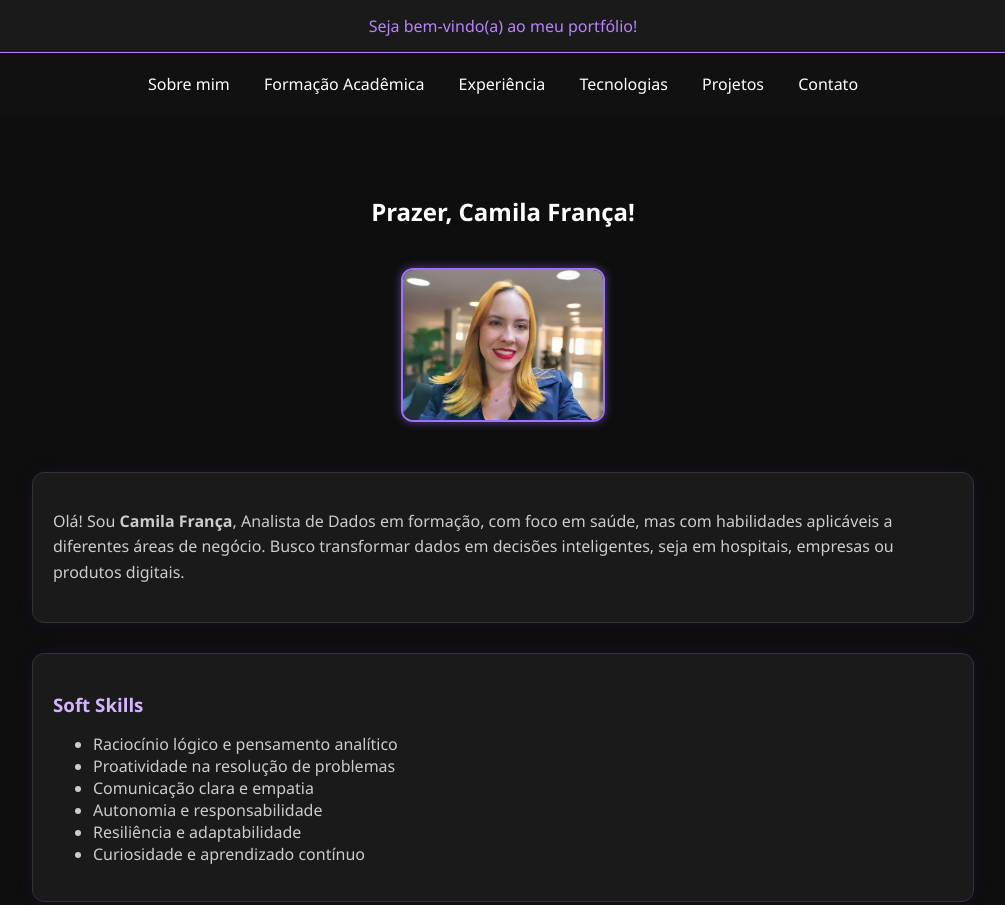
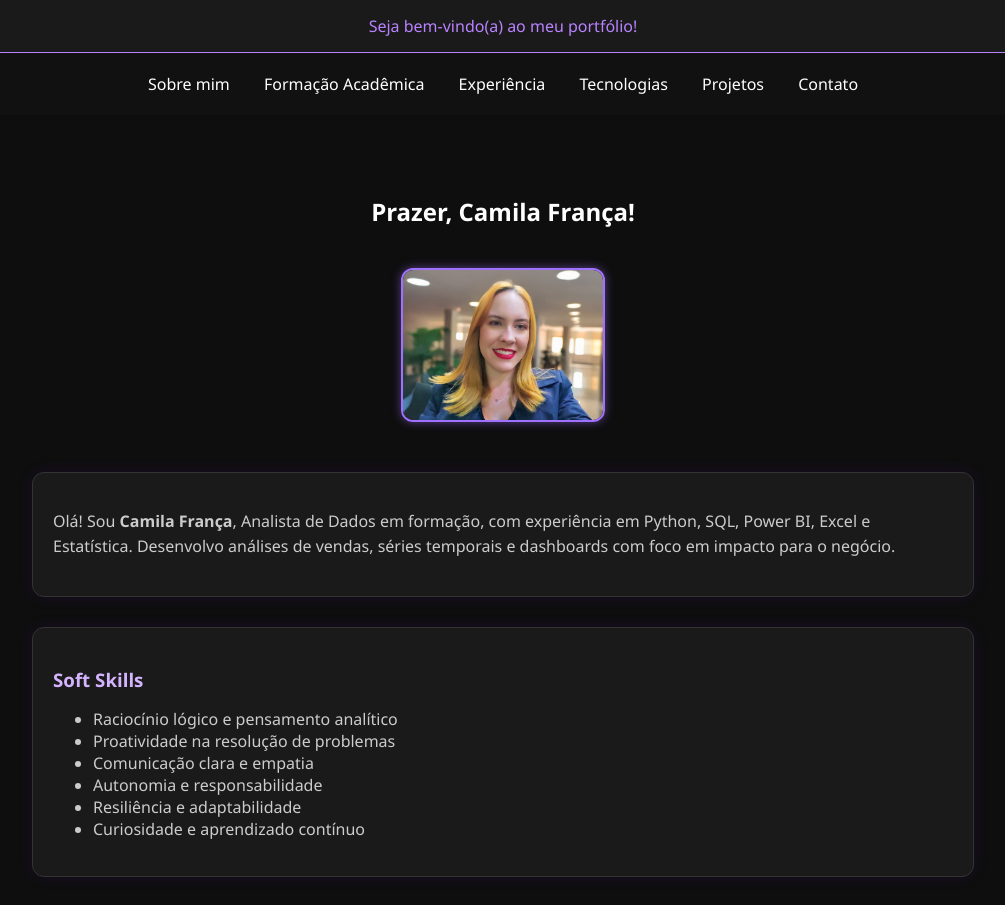
Before and after one commit to CamilaLoranne/portfolio-camila, a plain HTML site: page index.html in a window 1280 px wide. Shown: the top 905 px of the page, without its empty margins (137-1142 px from the left). Drawn offline with Linux system fonts and the light colour scheme.

Commit message:
Update index.html

```diff
--- a/index.html
+++ b/index.html
@@ -29,7 +29,7 @@
 
   <!-- Apresentação profissional -->
   <div class="bloco sobre-apresentacao">
-    <p>Olá! Sou <strong>Camila França</strong>, Analista de Dados em formação, com foco em saúde, mas com habilidades aplicáveis a diferentes áreas de negócio. Busco transformar dados em decisões inteligentes, seja em hospitais, empresas ou produtos digitais.</p>
+    <p>Olá! Sou <strong>Camila França</strong>, Analista de Dados em formação, com experiência em Python, SQL, Power BI, Excel e Estatística. Desenvolvo análises de vendas,  séries temporais e dashboards com foco em impacto para o negócio.</p>
   </div>
 
   <!-- Soft Skills -->
```
